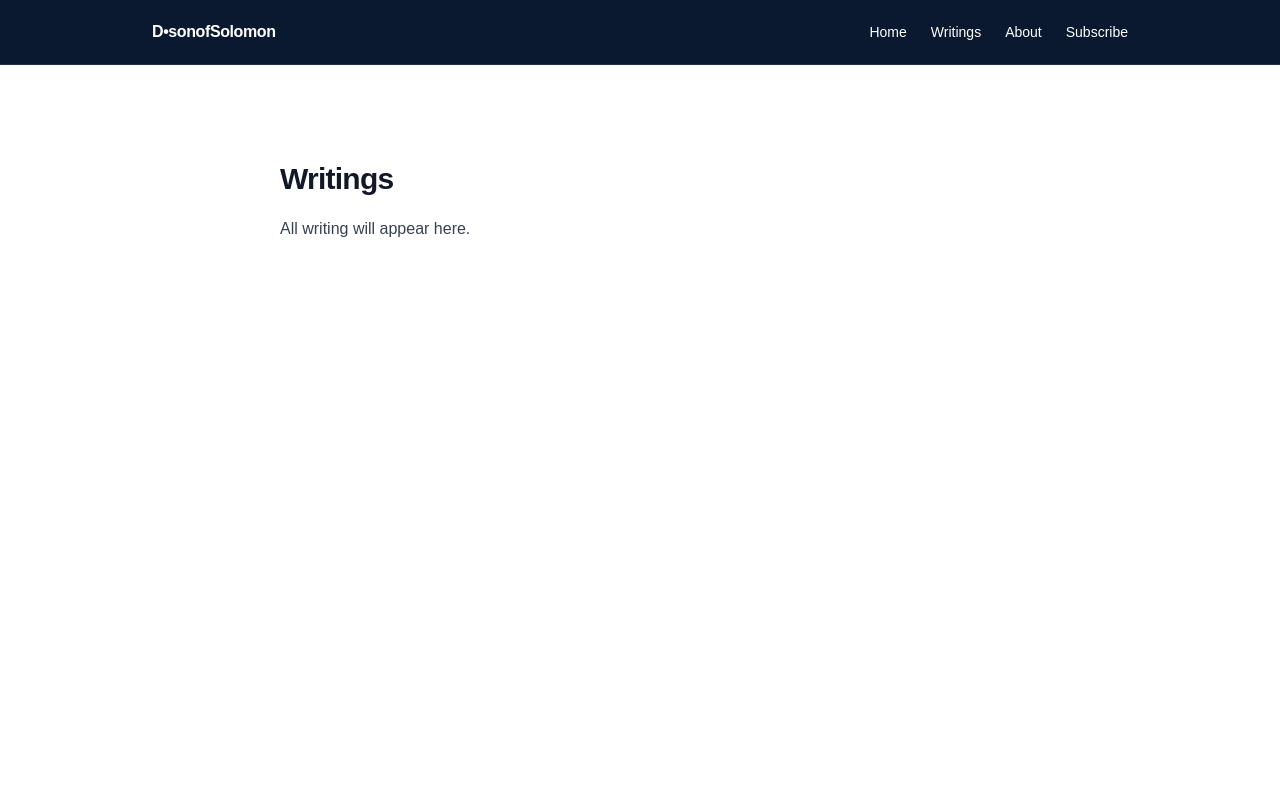
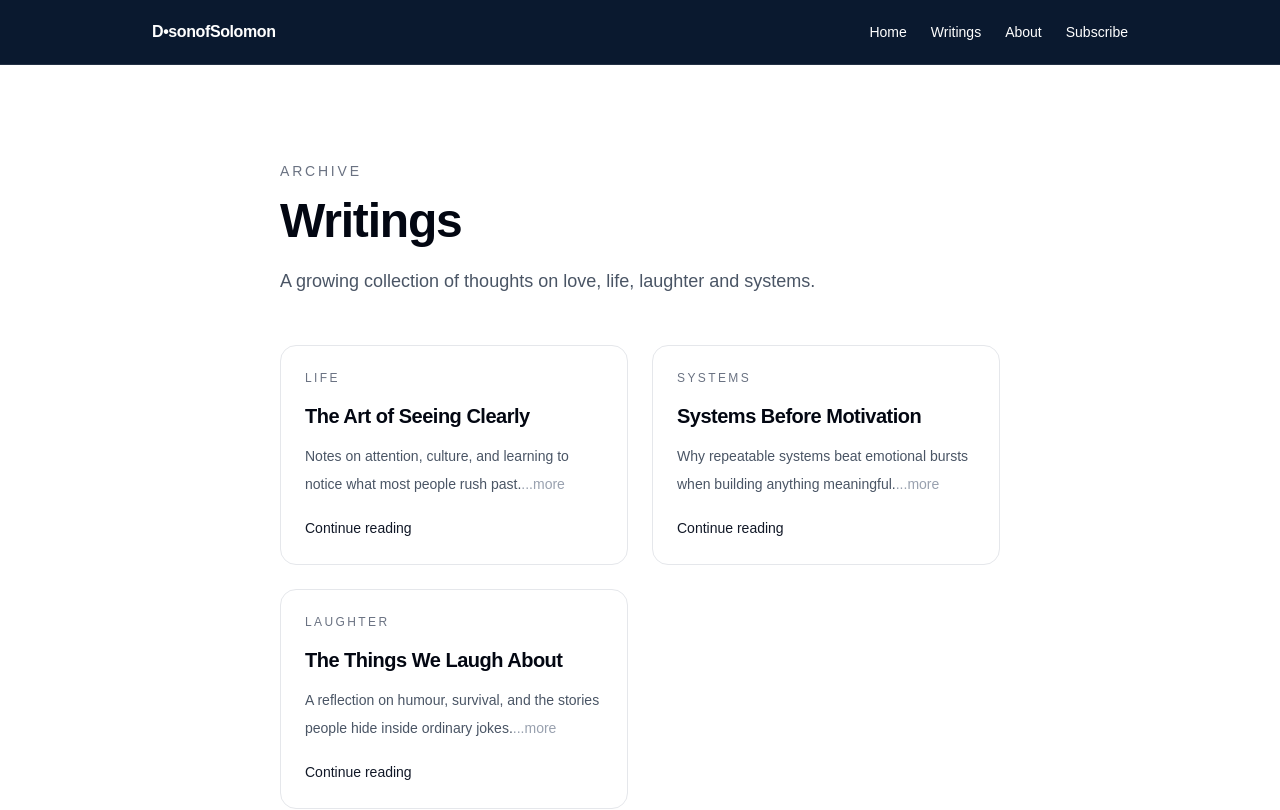
Before and after one commit to DSonOfSolomon/dsonofsolomon-blog, a Next.js app: page /writings in a window 1280 px wide. Shown: the top 810 px of the page. Built offline with nearby package versions, Linux system fonts and the light colour scheme.

Commit message:
Build writings archive page

```diff
--- a/src/app/writings/page.tsx
+++ b/src/app/writings/page.tsx
@@ -1,23 +1,65 @@
+import type { Metadata } from "next";
 import Container from "@/components/site/Container";
 import PageWrapper from "@/components/site/PageWrapper";
-
-import type { Metadata } from "next";
+import WritingCard from "@/components/writings/WritingCard";
 
 export const metadata: Metadata = {
   title: "Writings",
 };
 
+const writings = [
+  {
+    title: "The Art of Seeing Clearly",
+    excerpt:
+      "Notes on attention, culture, and learning to notice what most people rush past.",
+    slug: "the-art-of-seeing-clearly",
+    category: "Life",
+  },
+  {
+    title: "Systems Before Motivation",
+    excerpt:
+      "Why repeatable systems beat emotional bursts when building anything meaningful.",
+    slug: "systems-before-motivation",
+    category: "Systems",
+  },
+  {
+    title: "The Things We Laugh About",
+    excerpt:
+      "A reflection on humour, survival, and the stories people hide inside ordinary jokes.",
+    slug: "the-things-we-laugh-about",
+    category: "Laughter",
+  },
+];
+
 export default function WritingsPage() {
   return (
     <PageWrapper>
       <Container>
-        <h1 className="text-3xl font-bold tracking-tight">
-          Writings
-        </h1>
+        <section>
+          <p className="text-sm font-medium uppercase tracking-[0.2em] text-gray-500">
+            Archive
+          </p>
 
-        <p className="mt-4 leading-8 text-gray-700">
-          All writing will appear here.
-        </p>
+          <h1 className="mt-4 text-4xl font-bold tracking-tight text-gray-950 md:text-5xl">
+            Writings
+          </h1>
+
+          <p className="mt-5 max-w-2xl text-lg leading-8 text-gray-600">
+            A growing collection of thoughts on love, life, laughter and systems.
+          </p>
+        </section>
+
+        <section className="mt-12 grid gap-6 md:grid-cols-2">
+          {writings.map((writing) => (
+            <WritingCard
+              key={writing.slug}
+              title={writing.title}
+              excerpt={writing.excerpt}
+              slug={writing.slug}
+              category={writing.category}
+            />
+          ))}
+        </section>
       </Container>
     </PageWrapper>
   );
```
